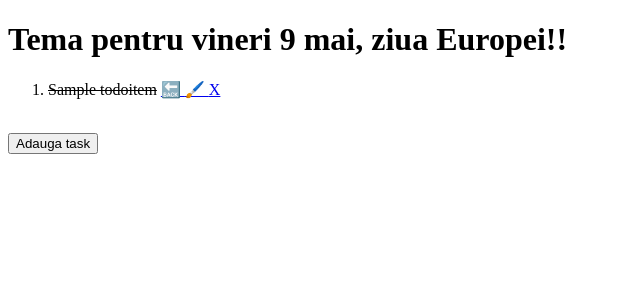
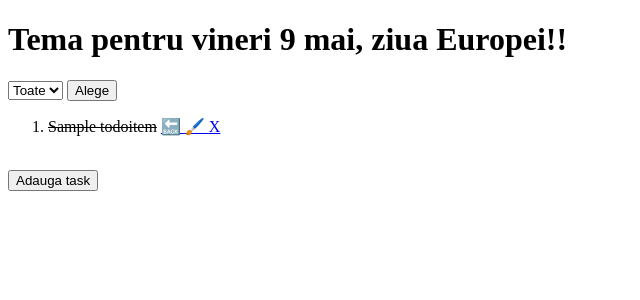
Before and after one commit to 1987Laura/Data-Analysis-and-Processing-using-Python-2024-2025, a Django app: page /ToDoApp/list in a window 1280 px wide. Shown: the top 300 px of the page, without its empty margins (0-640 px from the left). Run offline with Django 5.2, Linux system fonts and the light colour scheme; tables that the repository leaves empty hold one stand-in row (values such as "Sample post").

Commit message:
filtrare dupa tip task

```diff
--- a/ToDoProject/ToDoApp/templates/todo_list.html
+++ b/ToDoProject/ToDoApp/templates/todo_list.html
@@ -12,6 +12,15 @@
 </head>
 <body>
     <h1> Tema pentru vineri 9 mai, ziua Europei!! </h1>
+
+    <FORM action ="" method="get">
+        <select name="filter" id="" onchange="this.form.submit()">
+            <option value="all">Toate</option>
+            <option value="done">Done</option>
+            <option value="undone">To do</option>
+        </select>
+        <input type="submit" value="Alege">
+    </FORM>
 
     <ol>
         {% for model in model_list %}
--- a/ToDoProject/ToDoApp/views.py
+++ b/ToDoProject/ToDoApp/views.py
@@ -4,7 +4,14 @@ from .models import ToDoItem
 # Create your views here.
 
 def todo_list_view(request):
-	todo_model_list = ToDoItem.objects.all()
+	filter_type = request.GET.get("filter")
+	if filter_type == "done":
+		todo_model_list = ToDoItem.objects.filter(is_done=True)
+	elif filter_type == "undone":
+		todo_model_list = ToDoItem.objects.filter(is_done=False)
+	else:
+		todo_model_list = ToDoItem.objects.all()
+
 	context = {
 		'model_list' : todo_model_list
 	}
```
